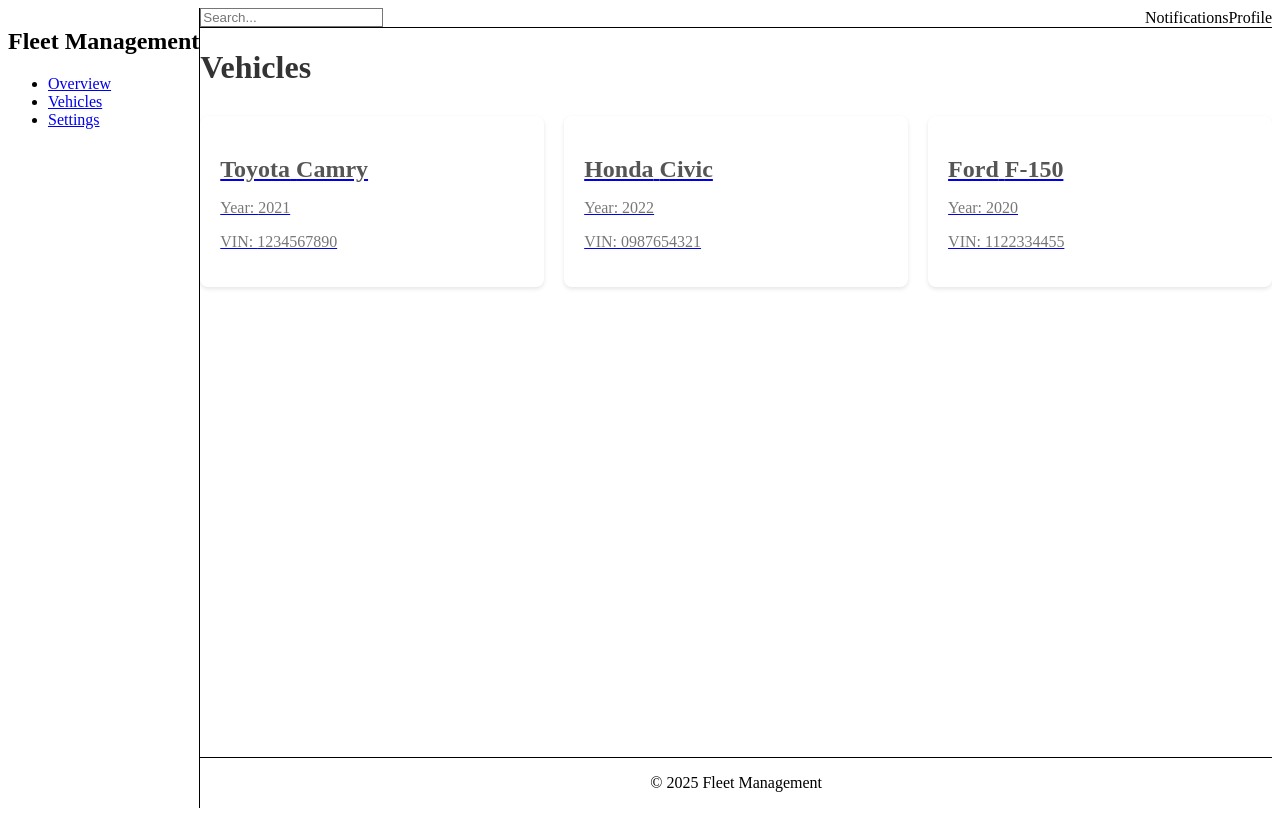
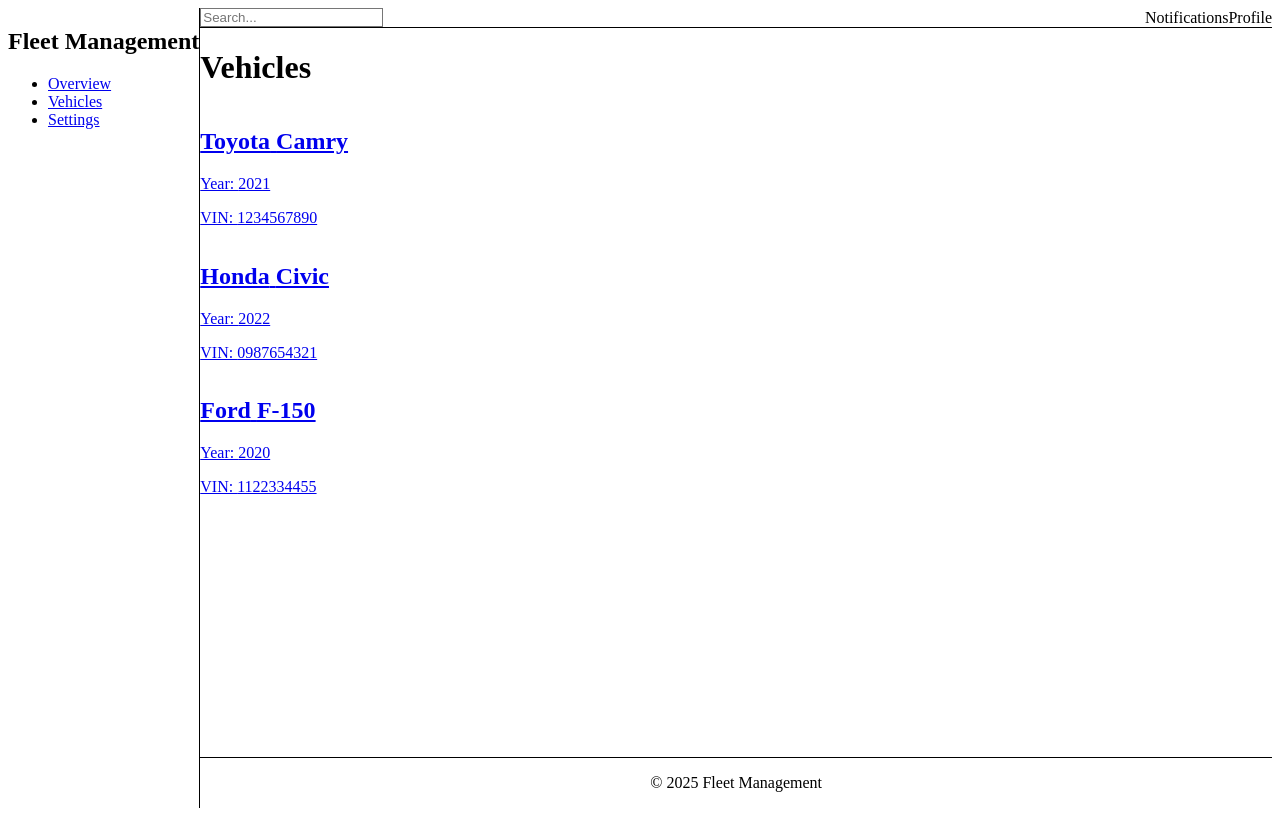
Before and after one commit to choucheniheb/fleet-management-front-end, a Next.js app: page /vehicles in a window 1280 px wide. Built offline with nearby package versions, Linux system fonts and the light colour scheme.

Commit message:
feat: improve vehicles page UI
- Refactor the vehicles page to use Tailwind CSS.

Co-authored-by: openhands <openhands@all-hands.dev>

```diff
--- a/src/app/vehicles/page.tsx
+++ b/src/app/vehicles/page.tsx
@@ -10,15 +10,15 @@ const vehicles: Vehicle[] = [
 
 const Vehicles = () => {
   return (
-    <div>
-      <h1 style={{ marginBottom: '30px', color: '#333' }}>Vehicles</h1>
-      <div style={{ display: 'grid', gridTemplateColumns: 'repeat(auto-fit, minmax(300px, 1fr))', gap: '20px' }}>
+    <div className="p-6 bg-gray-50 min-h-screen">
+      <h1 className="text-4xl font-bold text-gray-800 mb-6">Vehicles</h1>
+      <div className="grid grid-cols-1 md:grid-cols-2 lg:grid-cols-3 gap-6">
         {vehicles.map((vehicle) => (
           <Link key={vehicle.id} href={`/vehicles/${vehicle.id}`}>
-            <div style={{ backgroundColor: '#fff', padding: '20px', borderRadius: '8px', boxShadow: '0 2px 4px rgba(0,0,0,0.1)', cursor: 'pointer' }}>
-              <h2 style={{ marginBottom: '10px', color: '#555' }}>{vehicle.make} {vehicle.model}</h2>
-              <p style={{ color: '#777' }}>Year: {vehicle.year}</p>
-              <p style={{ color: '#777' }}>VIN: {vehicle.vin}</p>
+            <div className="bg-white p-6 rounded-lg shadow-md hover:shadow-lg transition-shadow duration-300">
+              <h2 className="text-2xl font-semibold text-gray-700 mb-2">{vehicle.make} {vehicle.model}</h2>
+              <p className="text-gray-600">Year: {vehicle.year}</p>
+              <p className="text-gray-600">VIN: {vehicle.vin}</p>
             </div>
           </Link>
         ))}
```
